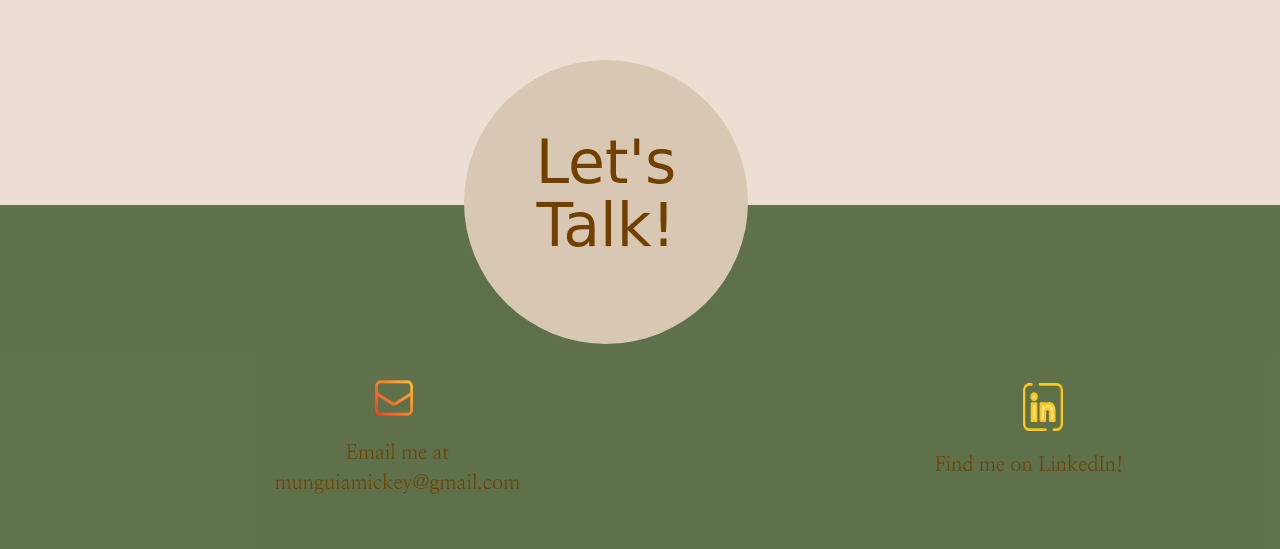
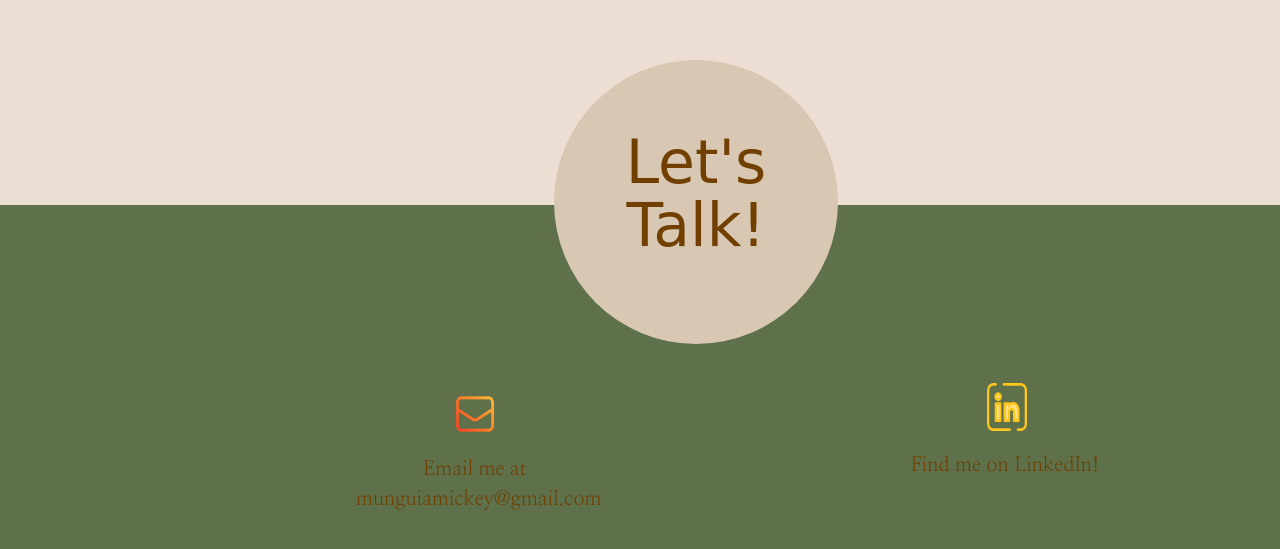
Before and after one commit to Mrazo04/finalProjectWeb101, a plain HTML site: page index.html in a window 1280 px wide. Shown: the part 1675-2224 px from the top of the page. Drawn offline with Linux system fonts and the light colour scheme; a web font is replaced by a local one.

Commit message:
added media query for 1200px

```diff
--- a/index.css
+++ b/index.css
@@ -635,4 +635,38 @@ p.findMe{
         margin-left: -108px;
         width: 210px;
     }
+
+    @media (min-width: 1200px) {
+    .sidenav {
+        width: 226px;
+    }
+
+    .imageContainer{
+        margin-left: 317px;
+    }
+
+    .circle {
+        left: 554px;
+    }
+
+    #mailIcon {
+        margin-top: 185px;
+        margin-left: 348px;
+    }
+
+    p#topP{
+        padding-left: 348px;
+    }
+
+    p.email{
+        padding-left:356px;
+    }
+
+    img.linkedInIcon{
+        margin-left: 219px;
+    }
+
+    p.findMe{
+        margin-left: -132px;
+    }
 }
```
